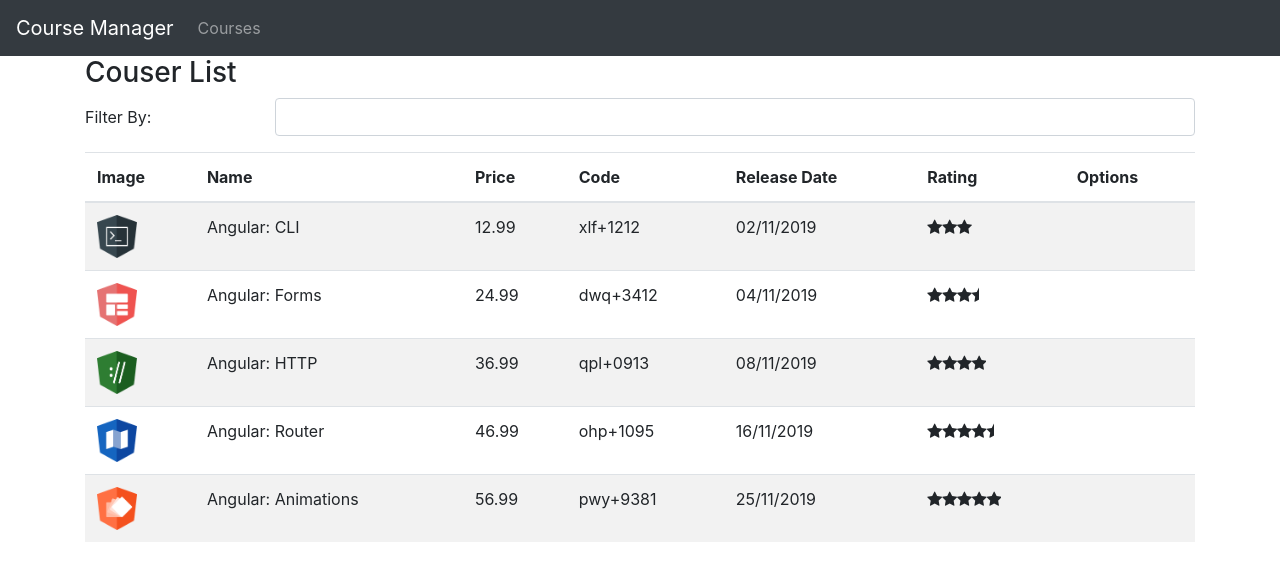
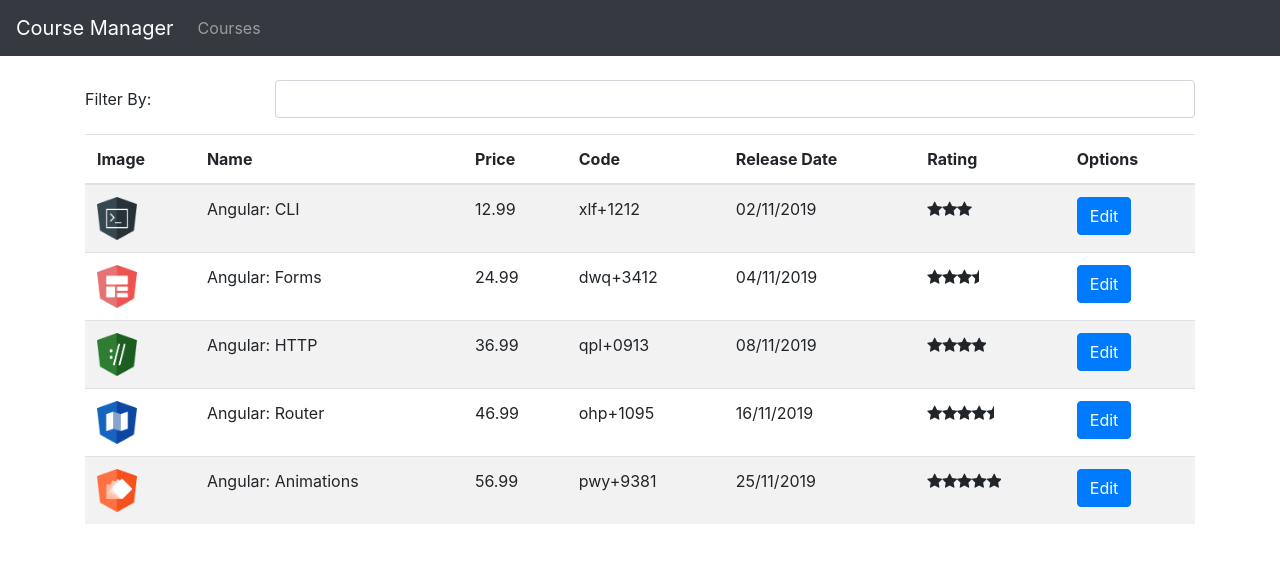
Before and after one commit to VictorMachado38/angular-Study, an Angular app in the folder curse-manager/: page /courses in a window 1280 px wide. Shown: the top 580 px of the page. Built offline with nearby package versions, Linux system fonts and the light colour scheme.

Commit message:
more study angular

```diff
--- a/curse-manager/src/app/app.component.html
+++ b/curse-manager/src/app/app.component.html
@@ -1,9 +1,9 @@
 
 <app-nav-bar></app-nav-bar>
 
-<div class="container">
+<div class="container mt-4">
 
-  <h3> {{title}} </h3>
+
   <router-outlet></router-outlet>
 
 </div>
--- /dev/null
+++ b/curse-manager/src/app/courses/course-info.component.html
@@ -0,0 +1 @@
+<h2>Course Id {{ courseId }}</h2>
--- /dev/null
+++ b/curse-manager/src/app/courses/course-info.component.ts
@@ -0,0 +1,20 @@
+import { Component, OnInit } from "@angular/core";
+import { ActivatedRoute } from "@angular/router";
+
+@Component({
+    templateUrl:'./course-info.component.html'
+})
+export class CourseInfoComponent implements OnInit {
+
+    courseId: number;
+
+    constructor(private activateRoute: ActivatedRoute){}
+
+    ngOnInit(): void {
+
+        this.courseId = +this.activateRoute.snapshot.paramMap.get('id');
+
+
+    }
+
+}
--- a/curse-manager/src/app/courses/course-list.component.html
+++ b/curse-manager/src/app/courses/course-list.component.html
@@ -44,7 +44,11 @@
 
 
                 </td>
-                <td>{{ course.options }}</td>
+                <td>
+
+                    <a [routerLink]="['/courses/info', course.id]" class="btn btn-primary">Edit</a>
+
+                </td>
 
             </tr>
         </tbody>
```
Also changed, not shown: curse-manager/src/app/app.module.ts (+6 -1 lines).
